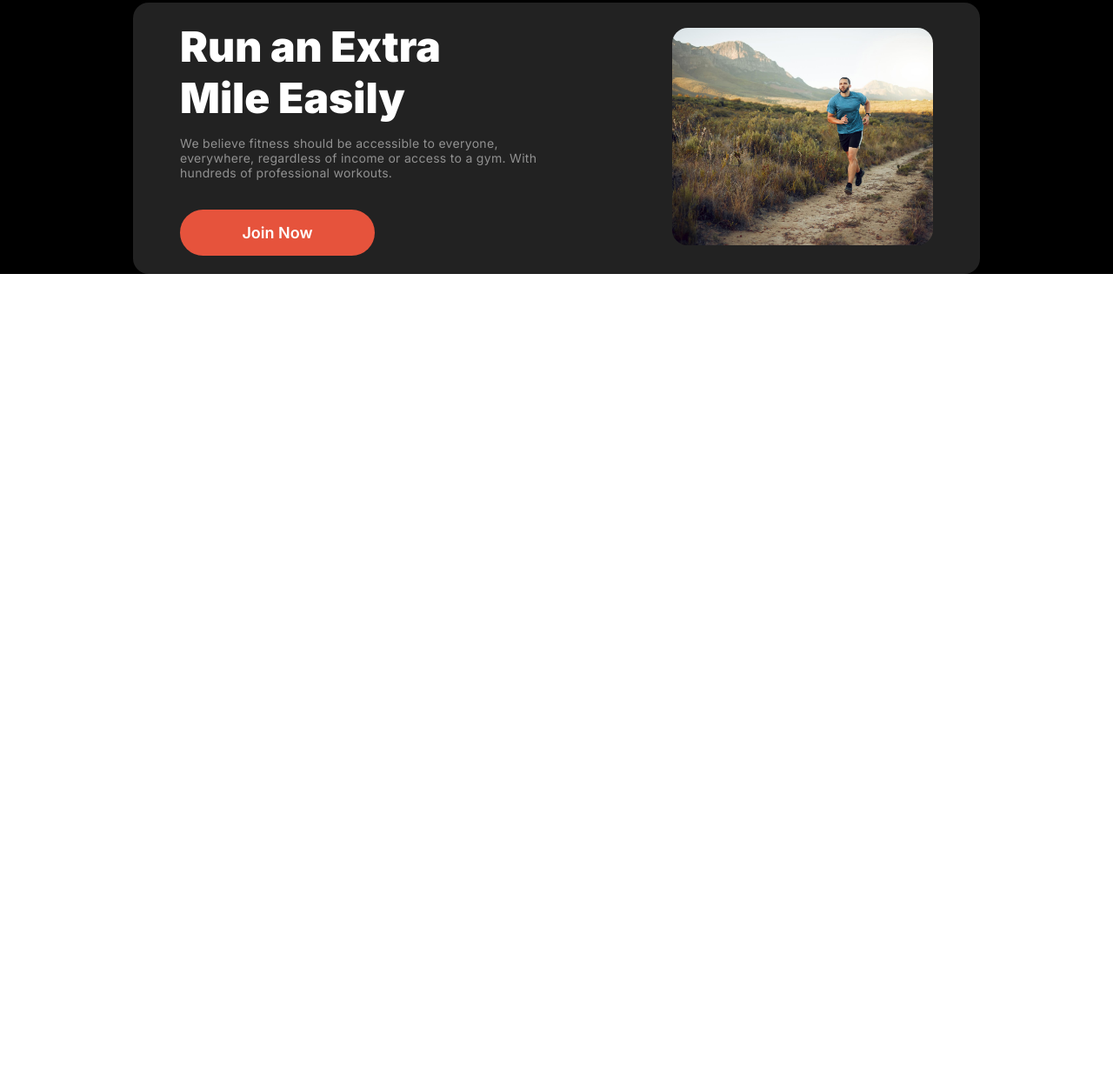
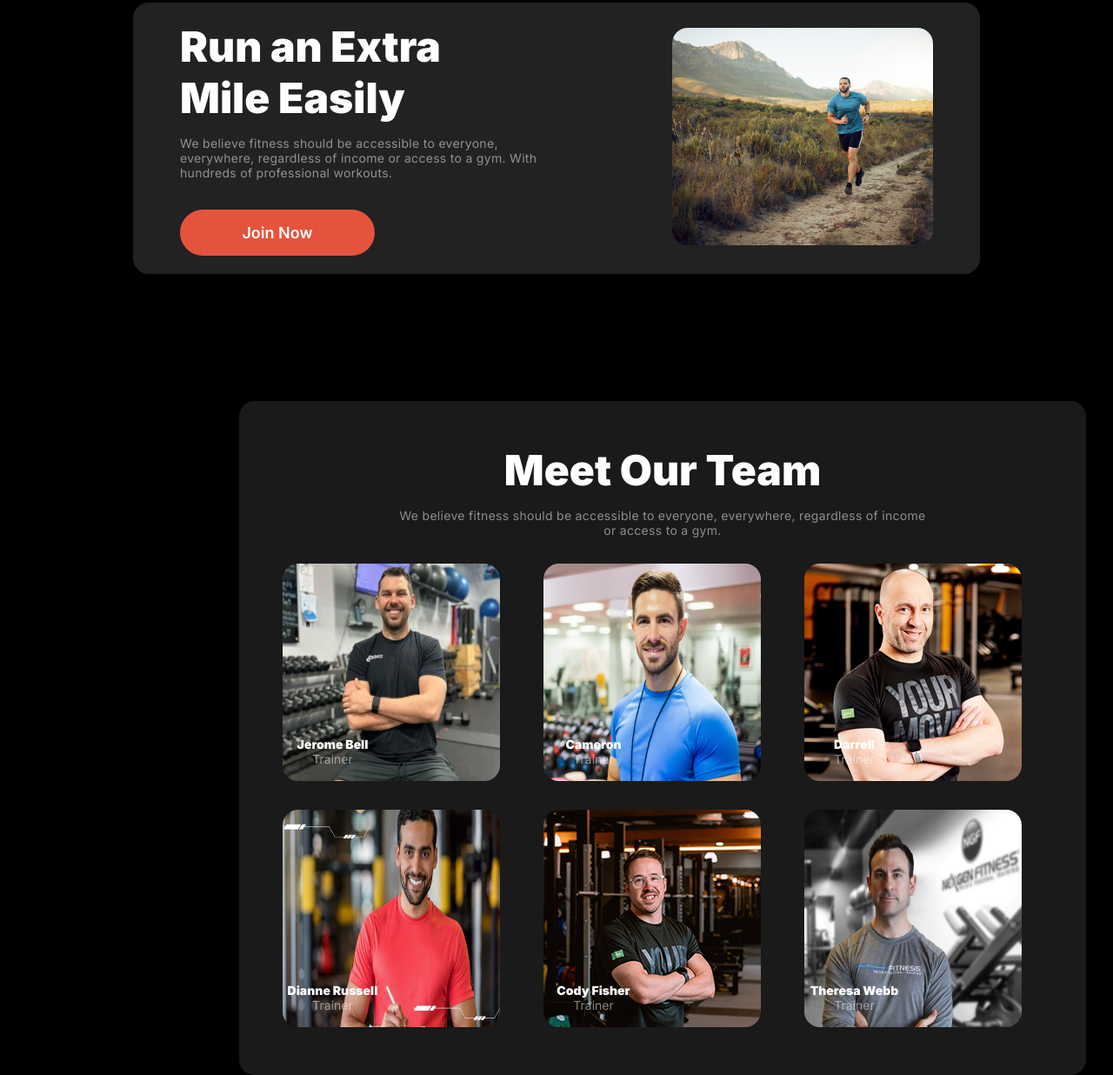
Before and after one commit to nafiulkabirbd/fitness-coach, a plain HTML site: page index.html in a window 1280 px wide. Shown: the part 1372-2608 px from the top of the page at 87% size. Before the commit the page ends 1687 px from the top, so only its background shows below. Drawn offline with Linux system fonts and the light colour scheme.

Commit message:
team added

```diff
--- a/css/style.css
+++ b/css/style.css
@@ -220,3 +220,69 @@ nav a {
   border-radius: 18px;
 }
 /* run extra mile style end */
+
+/* team style start */
+.team-section {
+  background-color: #000;
+  padding-top: 88px;
+  margin: 0px auto;
+}
+
+.team-container {
+  width: 974px;
+  height: 775px;
+  border-radius: 18px;
+  background: rgba(255, 255, 255, 0.1);
+  text-align: center;
+  margin-top: 58px;
+  margin-left: 275px;
+  padding: 50px;
+}
+
+.team-title {
+  color: #fff;
+  font-size: 48px;
+  font-weight: 900;
+}
+
+.team-details {
+  color: rgba(255, 255, 255, 0.5);
+  font-size: 14px;
+  font-weight: 400;
+  letter-spacing: 0.3px;
+  padding-top: 14px;
+}
+
+.trainer-container-1 {
+  display: flex;
+  gap: 50px;
+  padding-top: 30px;
+}
+
+.trainer-img {
+  width: 250px;
+  height: 250px;
+  border-radius: 18px;
+}
+
+.team-details-1 {
+  margin-top: -55px;
+  margin-left: -135px;
+}
+
+.trainer-name {
+  color: #fff;
+  font-size: 14px;
+  font-weight: 900;
+}
+
+.trainer-details {
+  color: rgba(255, 255, 255, 0.5);
+  font-size: 14px;
+  font-weight: 400;
+}
+
+#trainer-container-2 {
+  margin-top: 20px;
+}
+/* team style end */
--- a/index.html
+++ b/index.html
@@ -136,6 +136,96 @@
         </div>
       </section>
       <!-- run section end -->
+
+      <!-- team section start -->
+      <section class="team-section">
+        <div class="team-container">
+          <h2 class="team-title">Meet Our Team</h2>
+          <p class="team-details">
+            We believe fitness should be accessible to everyone, everywhere,
+            regardless of income <br />
+            or access to a gym.
+          </p>
+
+          <div class="trainer-container-1">
+            <div>
+              <img
+                src="images/trainer1.png"
+                alt="trainer-1"
+                class="trainer-img"
+              />
+
+              <div class="team-details-1">
+                <h4 class="trainer-name">Jerome Bell</h4>
+                <p class="trainer-details">Trainer</p>
+              </div>
+            </div>
+            <div>
+              <img
+                src="images/trainer2.png"
+                alt="trainer-2"
+                class="trainer-img"
+              />
+
+              <div class="team-details-1">
+                <h4 class="trainer-name">Cameron</h4>
+                <p class="trainer-details">Trainer</p>
+              </div>
+            </div>
+            <div>
+              <img
+                src="images/trainer3.png"
+                alt="trainer-3"
+                class="trainer-img"
+              />
+
+              <div class="team-details-1">
+                <h4 class="trainer-name">Darrell</h4>
+                <p class="trainer-details">Trainer</p>
+              </div>
+            </div>
+          </div>
+          <div class="trainer-container-1" id="trainer-container-2">
+            <div>
+              <img
+                src="images/trainer4.png"
+                alt="trainer-4"
+                class="trainer-img"
+              />
+
+              <div class="team-details-1">
+                <h4 class="trainer-name">Dianne Russell</h4>
+                <p class="trainer-details">Trainer</p>
+              </div>
+            </div>
+            <div>
+              <img
+                src="images/trainer5.png"
+                alt="trainer-5"
+                class="trainer-img"
+              />
+
+              <div class="team-details-1">
+                <h4 class="trainer-name">Cody Fisher</h4>
+                <p class="trainer-details">Trainer</p>
+              </div>
+            </div>
+            <div>
+              <img
+                src="images/trainer6.png"
+                alt="trainer-6"
+                class="trainer-img"
+              />
+
+              <div class="team-details-1">
+                <h4 class="trainer-name">Theresa Webb</h4>
+                <p class="trainer-details">Trainer</p>
+              </div>
+            </div>
+          </div>
+        </div>
+      </section>
+      <!-- team section end -->
     </main>
     <!-- main section end -->
   </body>
```
